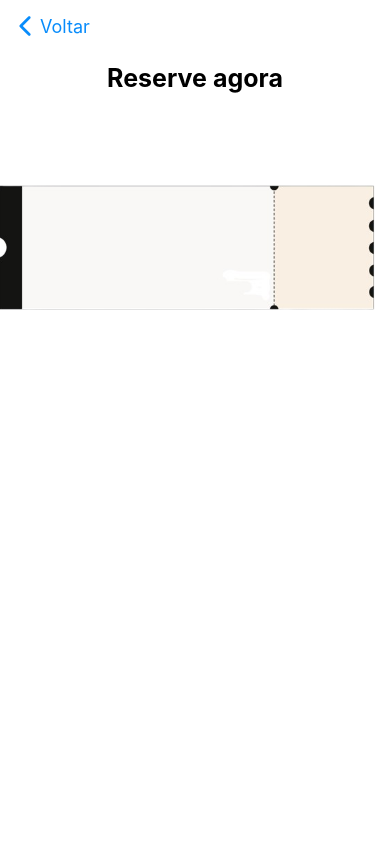
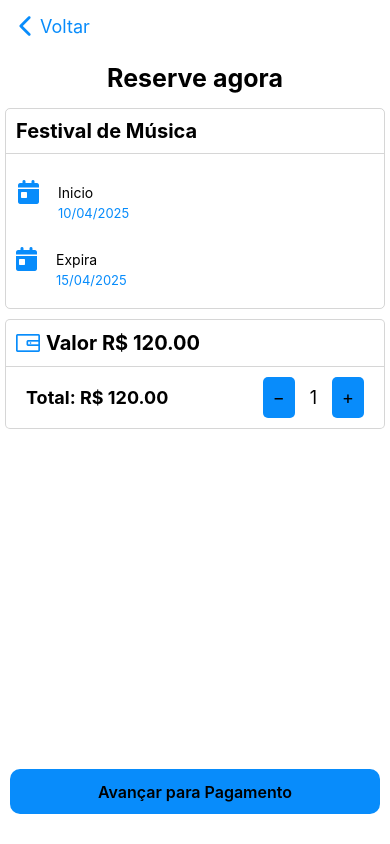
Before and after one commit to AdrianoSenaS/Videira-Expo-Application, a React Native app: screen /Ticket in a window 390 px wide. Built offline with nearby package versions, Linux system fonts and the light colour scheme.

Commit message:
Atualização Tickets

```diff
--- a/app.json
+++ b/app.json
@@ -11,10 +11,16 @@
       "supportsTablet": true
     },
     "web": {
-      "favicon": "./assets/favicon.png"
+      "favicon": "./assets/icon.png",
+      "manifest": {
+        "short_name": "MeuApp",
+        "theme_color": "#FFFFFF",
+        "background_color": "#000000",
+        "display": "standalone"
+      }
     },
     "android": {
-      "package": "com.anonymous.videiraChapadodoCu"
+      "package": "com.adriano.videiraChapadaodoCeu"
     },
     "plugins": [
       [
--- a/pages/Tickets.tsx
+++ b/pages/Tickets.tsx
@@ -1,12 +1,35 @@
-import React from "react";
+import React, { useState } from "react";
 import { View, Text, TouchableOpacity, SafeAreaView, StatusBar, ImageBackground } from "react-native";
 import { useTheme } from '../themes/ThemeContext';
 import { lightTheme, darkTheme } from '../themes/Themes';
 import Ionicons from '@expo/vector-icons/Ionicons';
+import FontAwesome from "@expo/vector-icons/FontAwesome";
+import FontAwesome6 from "@expo/vector-icons/FontAwesome6";
+import AntDesign from "@expo/vector-icons/AntDesign";
+import MaterialCommunityIcons from "@expo/vector-icons/MaterialCommunityIcons";
 
-const Ticket: React.FC = ({navigation}:any) => {
+const Ticket: React.FC = ({ navigation }: any) => {
+    const event = {
+        name: "Festival de Música",
+        startDate: "10/04/2025",
+        expiryDate: "15/04/2025",
+        price: 120.00
+    };
     const { theme } = useTheme();
     const currentTheme = theme === 'light' ? lightTheme : darkTheme
+    const [quantity, setQuantity] = useState(1);
+
+    // Função para aumentar a quantidade
+    const increaseQuantity = () => setQuantity(quantity + 1);
+
+    // Função para diminuir a quantidade (mínimo 1)
+    const decreaseQuantity = () => {
+        if (quantity > 1) setQuantity(quantity - 1);
+    };
+
+    // Calcula o total
+    const totalPrice = event.price * quantity;
+
     return (
         <SafeAreaView style={{ flex: 1, backgroundColor: currentTheme.backgroundColor }}>
             <View style={{ width: '100%', height: 250, backgroundColor: currentTheme.backgroundColor }}>
@@ -19,16 +42,82 @@ const Ticket: React.FC = ({navigation}:any) => {
                         </TouchableOpacity>
                     </View>
                 </View>
-            <View style={{padding:10, alignItems:'center', justifyContent:'center'}}>
-                <Text style={{color:currentTheme.textColor, fontWeight:'bold', fontSize:25}}>Reserve agora</Text>
+                <View style={{ padding: 10, alignItems: 'center', justifyContent: 'center' }}>
+                    <Text style={{ color: currentTheme.textColor, fontWeight: 'bold', fontSize: 25 }}>Reserve agora</Text>
                 </View>
-            <View style={{ alignItems:'center', justifyContent:'center'}}>
-                <ImageBackground
-                style={{width:'100%',height:250,}}
-                source={ require('../assets/ticket.png')}>
+                <View style={{ padding: 5 }}>
+                    <View style={{ borderRadius: 5, borderWidth: 1, borderColor: currentTheme.bordercolor }}>
+                        <View style={{ padding: 10, borderBottomWidth: 1, borderBlockColor: currentTheme.bordercolor }}>
+                            <Text style={{ fontSize: 20, fontWeight: 'bold', color: currentTheme.textColor }}>{event.name}</Text>
+                        </View>
+                        <View style={{ paddingLeft: 12 }}>
+                            <View style={{ paddingTop: 25, flexDirection: 'row', justifyContent: 'flex-start', alignItems: 'center' }}>
+                                <View style={{ width: 30 }}>
+                                    <FontAwesome6 name="calendar-day" size={24} color={currentTheme.buttonColor} />
+                                </View>
+                                <Text style={{ paddingLeft: 10, color: currentTheme.textColor }}>Inicio</Text>
+                            </View>
+                            <TouchableOpacity style={{ marginLeft: 40, justifyContent: 'flex-start', alignItems: 'center', flexDirection: 'row', width: 200 }}>
+                                <Text style={{ alignItems: 'center', color: currentTheme.buttonColor, fontSize: 13 }}>
+                                    {event.startDate}
+                                </Text>
 
-                </ImageBackground>
+                            </TouchableOpacity>
                         </View>
+                        <View style={{ paddingLeft: 10 }}>
+                            <View style={{ paddingTop: 25, flexDirection: 'row', justifyContent: 'flex-start', alignItems: 'center' }}>
+                                <View style={{ width: 30 }}>
+                                    <FontAwesome6 name="calendar-day" size={24} color={currentTheme.buttonColor} />
+                                </View>
+                                <Text style={{ paddingLeft: 10, color: currentTheme.textColor }}>Expira</Text>
+                            </View>
+                            <TouchableOpacity style={{ marginLeft: 40, marginBottom: 20, justifyContent: 'flex-start', alignItems: 'center', flexDirection: 'row', width: 200 }}>
+                                <Text style={{ alignItems: 'center', color: currentTheme.buttonColor, fontSize: 13 }}>
+                                    {event.expiryDate}
+                                </Text>
+
+                            </TouchableOpacity>
+                        </View>
+                    </View>
+                    <View style={{ marginTop: 10, borderWidth: 1, borderColor: currentTheme.bordercolor, borderRadius: 5, backgroundColor: currentTheme.backgroundColor }}>
+                        <View style={{ padding: 10, borderBottomWidth: 1, borderBlockColor: currentTheme.bordercolor, flexDirection: 'row', justifyContent: 'flex-start', alignItems: 'center' }}>
+                            <View style={{ width: 30 }}>
+
+                                <AntDesign name="wallet" size={24} color={currentTheme.buttonColor} />
+                            </View>
+                            <Text style={{ fontSize: 20, fontWeight: 'bold', color: currentTheme.textColor }}>Valor R$ {event.price.toFixed(2)}</Text>
+                        </View>
+                        <View style={{ padding: 10, justifyContent: 'space-between', alignItems: 'center', flexDirection: 'row', }}>
+                        <Text style={{ color: currentTheme.textColor, fontSize: 18, fontWeight: "bold", marginLeft: 10 }}>Total: R$ {totalPrice.toFixed(2)}</Text>
+                            <View style={{ flexDirection: "row", alignItems: "center",  marginRight:10 }}>
+                                <TouchableOpacity
+                                    onPress={decreaseQuantity}
+                                    style={{ padding: 10, backgroundColor:currentTheme.coloTextEvent, borderRadius: 5 }}
+                                >
+                                    <Text style={{ color: currentTheme.textColor, fontSize: 18 }}>−</Text>
+                                </TouchableOpacity>
+
+                                <Text style={{ color: currentTheme.textColor, marginHorizontal: 15, fontSize: 18 }}>{quantity}</Text>
+
+                                <TouchableOpacity
+                                    onPress={increaseQuantity}
+                                    style={{ padding: 10, backgroundColor:currentTheme.coloTextEvent, borderRadius: 5 }}
+                                >
+                                    <Text style={{ color: currentTheme.textColor, fontSize: 18 }}>+</Text>
+                                </TouchableOpacity>
+                            </View>
+
+                        </View>
+                    </View>
+                </View>
+
+            </View>
+            <View style={{ flex: 1, alignItems: 'center', justifyContent: 'flex-end', padding: 10 }}>
+                    <TouchableOpacity
+                        onPress={() => navigation.navigate('Ticket')}
+                        style={{ backgroundColor: currentTheme.coloTextEvent, borderRadius: 10, width: '100%', height: 45, alignItems: 'center', justifyContent: 'center', marginBottom: 20 }}>
+                        <Text style={{ fontSize: 16, color: currentTheme.textColor, fontWeight: '600' }}>Avançar para Pagamento</Text>
+                    </TouchableOpacity>
                 </View>
         </SafeAreaView>
     )
--- a/themes/Themes.ts
+++ b/themes/Themes.ts
@@ -14,7 +14,8 @@ export const lightTheme = {
   coloTextEvent:'#088CFB',
   colorSecondary:'rgba(143, 143, 143, 0.20)',
   logo: require('../assets/logotipo-videira.png'),
-  logoIgrejas: require('../assets/igrejas.jpg')
+  logoIgrejas: require('../assets/igrejas.jpg'),
+  ticket_logo: require('../assets/ticket_logo_branco.png'),
 
 };
 
@@ -33,5 +34,7 @@ export const darkTheme = {
   coloTextEvent:'#3AE176',
   colorSecondary:'rgba(143, 143, 143, 0.20)',
   logo: require('../assets/logo-branco.png'),
-  logoIgrejas: require('../assets/igrejas.jpg')
+  logoIgrejas: require('../assets/igrejas.jpg'),
+  ticket_logo: require('../assets/ticket_logo_black.png'),
+
 };
```
Also changed, not shown: pages/infoEventos.tsx (+4 -4 lines), assets/ticket_logo_black.png (added), assets/ticket_logo_branco.png (added), pages/eventos.tsx (line endings or trailing spaces). Lines whose indentation alone changed are shown as unchanged.
